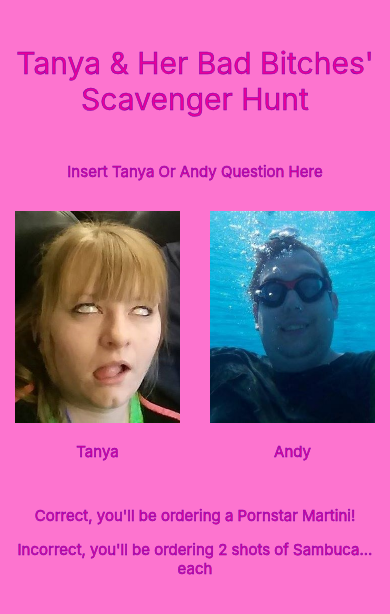
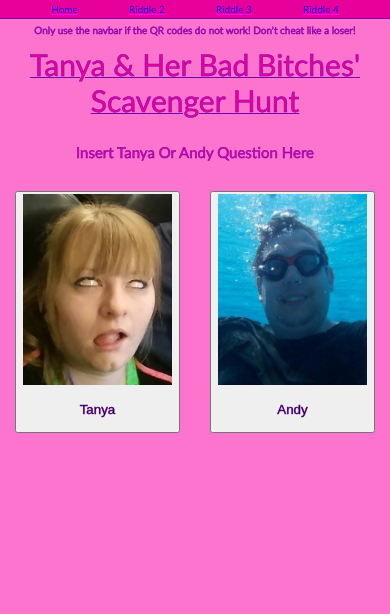
Before and after one commit to RedGeorge/hen-do, a React (Create React App) app: page / in a window 390 px wide. Shown: the top 614 px of the page. Built offline with nearby package versions, Linux system fonts and the light colour scheme.

Commit message:
Added Navbar and made some visual changes, including with the scaling for mobile.

```diff
--- a/package.json
+++ b/package.json
@@ -8,6 +8,7 @@
     "@testing-library/user-event": "^13.5.0",
     "react": "^18.2.0",
     "react-dom": "^18.2.0",
+    "react-router-dom": "^6.3.0",
     "react-scripts": "5.0.1",
     "web-vitals": "^2.1.4"
   },
--- a/src/App.css
+++ b/src/App.css
@@ -12,13 +12,16 @@
 .App-header {
   background-color: #fd74cf;
   display: flex;
-  flex-direction: column;
   align-items: top;
   justify-content: center;
   color: #e8009a;
-  padding-top: 0.5em;
   -webkit-text-stroke: #7504b1;
   -webkit-text-stroke-width: 0.5px;
+}
+
+#pageTitle {
+  margin-top: 10px;
+  margin-bottom: 10px;
 }
 
 .App-link {
@@ -35,11 +38,12 @@
 }
 
 body {
-font-size: 1.5rem;
 background-color: #fd74cf;
 color: #e8009a;
 -webkit-text-stroke: #7504b1;
 -webkit-text-stroke-width: 0.5px;
+font-family: Calibri;
+margin: 0px;
 }
 
 .TanyaOrAndyButtons {
@@ -69,18 +73,76 @@ color: #e8009a;
 @media only screen and (min-width: 601px) {
   header {
     font-size: 60px;
+    text-decoration: underline;
+    text-decoration-thickness: 3px;
   }
   body {
     font-size: 30px;
     }
+  .navButtonList{
+    font-size: 20px;
+  }
+  .navbarWarning {
+    font-size: 20px;
+  }
+  nav {
+    border-bottom: 2px;
+    padding-top: 10px;
+    padding-bottom: 10px;
+  }
 }
 
 /* If the screen size is 600px or less, set the font-size of <div> to 30px */
 @media only screen and (max-width: 600px) {
   header {
     font-size: 30px;
+    text-decoration: underline;
+    text-decoration-thickness: 1px;
   }
   body {
     font-size: 15px;
     }
+  .navButtonList {
+    font-size: 10px;
+  }
+  .navbarWarning {
+    font-size: 10px;
+  }
+  nav {
+    border-bottom: 1px;
+    padding-top: 3px;
+    padding-bottom: 3px;
+  }
 }
+
+nav {
+  display: flex;
+  justify-content: space-around;
+  background-color: #e8009a;
+  width: 100%;
+  border-bottom-style: solid;
+  border-bottom-color: #7504b1;
+}
+
+.navButtonList {
+  display: flex;
+  justify-content: space-evenly;
+  margin: 0px;
+  width: 100%;
+  padding-top: 0px;
+  padding-left: 0px;
+  padding-right: 0px;
+}
+
+.navButtons {
+  list-style: none;
+  -webkit-text-stroke: #ff06ea;
+  -webkit-text-stroke-width: 0.1px;
+}
+
+.navbarWarning {
+  text-align: center;
+  padding-top: 5px;
+  padding-bottom: 0px;
+  margin: 0px;
+}
--- /dev/null
+++ b/src/Navbar.jsx
@@ -0,0 +1,26 @@
+import React from "react";
+import { Link } from "react-router-dom";
+import './App.css';
+
+function Navbar() {
+  return (
+    <nav>
+      <ul className="navButtonList">
+        <li className="navButtons">
+          <Link to="/">Home</Link>
+        </li>
+        <li className="navButtons">
+          <Link to="/Riddle2">Riddle 2</Link>
+        </li>
+        <li className="navButtons">
+          <Link to="/Riddle3">Riddle 3</Link>
+        </li>
+        <li className="navButtons">
+          <Link to="/Riddle4">Riddle 4</Link>
+        </li>
+      </ul>
+    </nav>
+  );
+}
+
+export default Navbar;
--- /dev/null
+++ b/src/Pages/Home.jsx
@@ -0,0 +1,36 @@
+import React from 'react';
+import '../App.css';
+import AndyFunny from '../Andy-Funny.jpg';
+import TanyaFunny from '../Tanya-Funny.jpg';
+
+function Home(){
+    return(
+        <div className="App">
+            <header className="App-header">
+                <p id="pageTitle">
+                Tanya & Her Bad Bitches' Scavenger Hunt
+                </p>
+            </header>
+            <body>
+                <div className="TanyaOrAndy">
+                    <p>Insert Tanya Or Andy Question Here</p>
+                </div>
+                <div className="TanyaOrAndyButtons">
+                    <span className="Tanya">
+                      <button className="TanyaButton">
+                        <img className="TanyaImage" alt="Pic of Tanya" src={TanyaFunny}/>
+                        <p>Tanya</p></button>
+                    </span>
+                    <span className="Andy">
+                        <button className="AndyButton">
+                        <img className="AndyImage" alt="Pic of Andy" src={AndyFunny}/>
+                        <p>Andy</p></button>
+                    </span>
+                </div>
+            </body>
+
+      </div>
+    );
+};
+
+export default Home;
--- /dev/null
+++ b/src/Pages/Layout.jsx
@@ -0,0 +1,16 @@
+import React from "react";
+import {Outlet} from "react-router-dom";
+import Navbar from "../Navbar";
+import "../App.css";
+
+const Layout = () => {
+  return (
+    <>
+      <Navbar />
+      <p className="navbarWarning">Only use the navbar if the QR codes do not work! Don't cheat like a loser!</p>
+      <Outlet />
+    </>
+  );
+};
+
+export default Layout;
--- a/src/index.js
+++ b/src/index.js
@@ -1,8 +1,26 @@
-import React from 'react';
-import ReactDOM from 'react-dom/client';
-import './index.css';
-import App from './App';
-import reportWebVitals from './reportWebVitals';
+import React from "react";
+import ReactDOM from "react-dom";
+import { BrowserRouter, Routes, Route } from "react-router-dom";
+import Layout from "./Pages/Layout";
+import Home from "./Pages/Home";
+import Riddle2 from "./Pages/Riddle2";
+import Riddle3 from "./Pages/Riddle3";
+import Riddle4 from "./Pages/Riddle4";
+
+export default function App() {
+  return (
+    <BrowserRouter>
+      <Routes>
+        <Route path="/" element={<Layout />}>
+          <Route index element={<Home />} />
+          <Route path="Riddle2" element={<Riddle2 />} />
+          <Route path="Riddle3" element={<Riddle3 />} />
+          <Route path="Riddle4" element={<Riddle4 />} />
+        </Route>
+      </Routes>
+    </BrowserRouter>
+  );
+}
 
 const root = ReactDOM.createRoot(document.getElementById('root'));
 root.render(
@@ -10,8 +28,3 @@ root.render(
     <App />
   </React.StrictMode>
 );
-
-// If you want to start measuring performance in your app, pass a function
-// to log results (for example: reportWebVitals(console.log))
-// or send to an analytics endpoint. Learn more: https://bit.ly/CRA-vitals
-reportWebVitals();
```
Also changed, not shown: src/App.js (+8 -5 lines), src/Pages/Riddle2.jsx (added), src/Pages/Riddle3.jsx (added), src/Pages/Riddle4.jsx (added), 1 other file (tests, documents, lock files or other folders).
